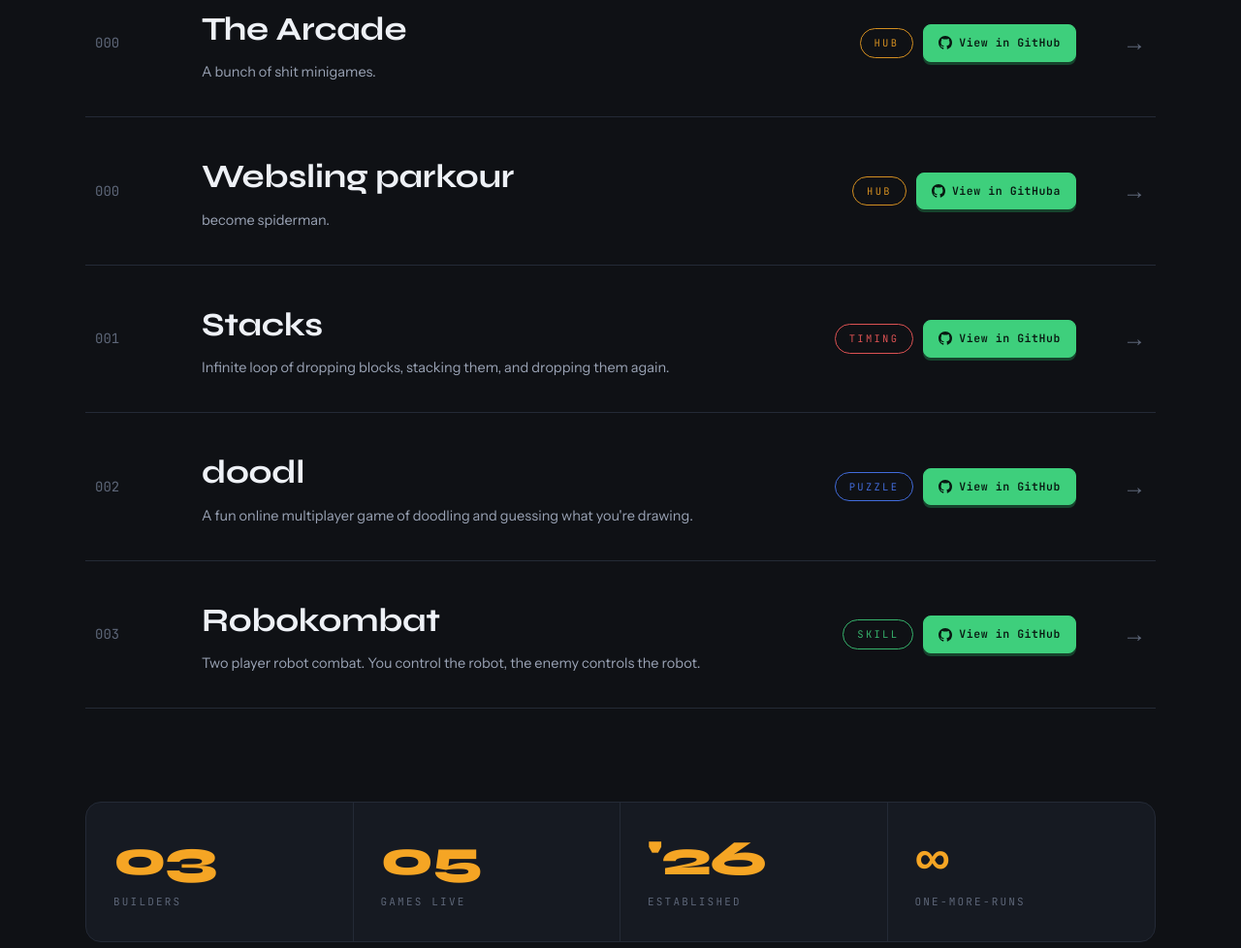
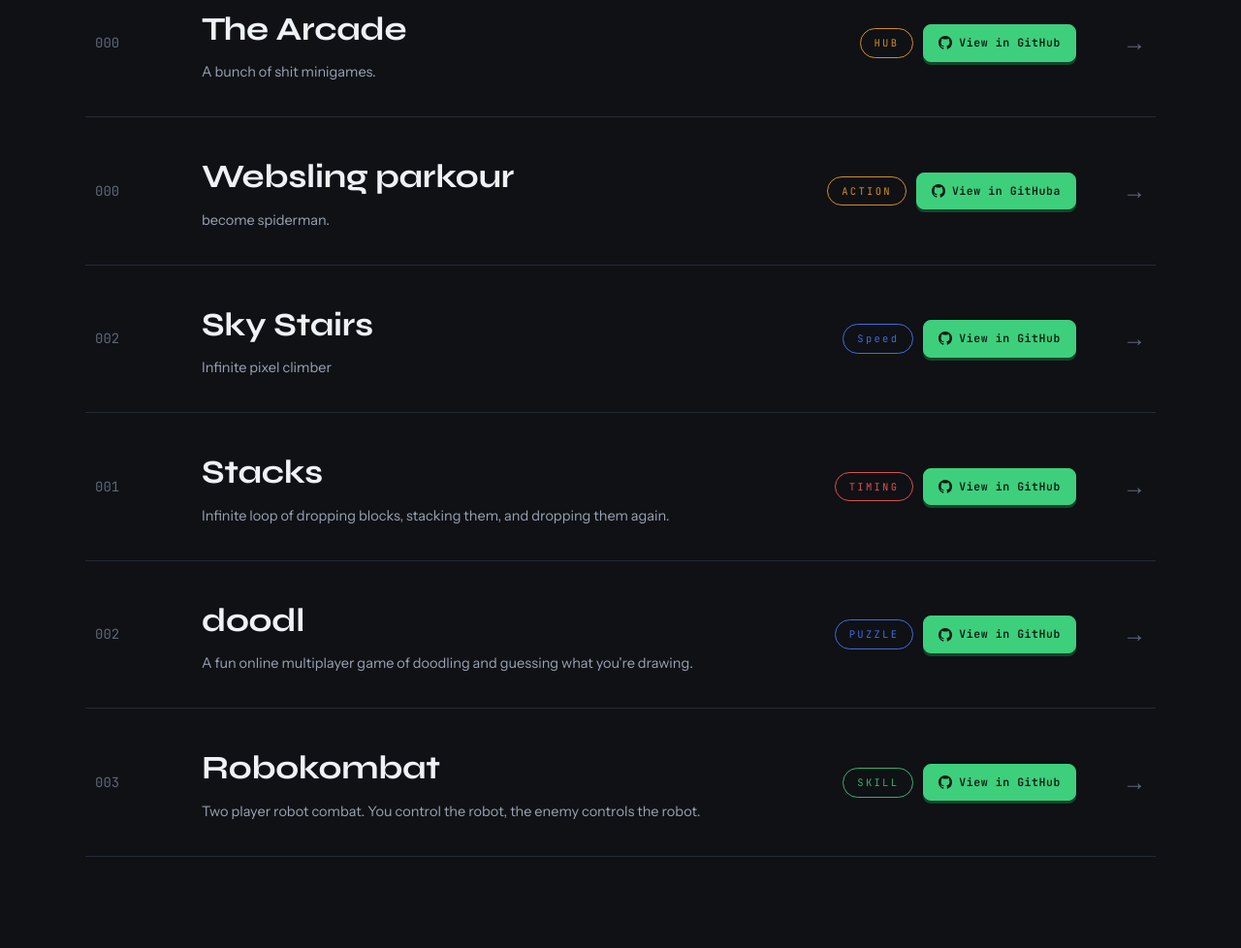
Before and after one commit to 3bitfun/3bitfun.github.io, a plain HTML site: page index.html in a window 1280 px wide. Shown: the part 1494-2472 px from the top of the page at 97% size. Drawn offline with Linux system fonts and the light colour scheme.

Commit message:
Update index.html

```diff
--- a/index.html
+++ b/index.html
@@ -341,7 +341,7 @@
           <p>become spiderman.</p>
         </a>
         <div class="gMeta">
-          <span class="gTag">HUB</span>
+          <span class="gTag">ACTION</span>
           <a class="gRepoBtn" href="https://github.com/3bitfun/websling-parkour" target="_blank" rel="noopener">
             <svg viewBox="0 0 16 16"><path d="M8 0C3.58 0 0 3.58 0 8c0 3.54 2.29 6.53 5.47 7.59.4.07.55-.17.55-.38 0-.19-.01-.82-.01-1.49-2.01.37-2.53-.49-2.69-.94-.09-.23-.48-.94-.82-1.13-.28-.15-.68-.52-.01-.53.63-.01 1.08.58 1.23.82.72 1.21 1.87.87 2.33.66.07-.52.28-.87.51-1.07-1.78-.2-3.64-.89-3.64-3.95 0-.87.31-1.59.82-2.15-.08-.2-.36-1.02.08-2.12 0 0 .67-.21 2.2.82.64-.18 1.32-.27 2-.27.68 0 1.36.09 2 .27 1.53-1.04 2.2-.82 2.2-.82.44 1.1.16 1.92.08 2.12.51.56.82 1.27.82 2.15 0 3.07-1.87 3.75-3.65 3.95.29.25.54.73.54 1.48 0 1.07-.01 1.93-.01 2.2 0 .21.15.46.55.38A8.013 8.013 0 0016 8c0-4.42-3.58-8-8-8z"/></svg>
             View in GitHuba
@@ -349,6 +349,23 @@
         </div>
         <span class="gArr">→</span>
       </div>
+
+      <div class="gRow reveal" style="--acc:var(--blue)">
+        <span class="num">002</span>
+        <a class="gMain" href="https://deano-139.github.io/sky-stairs/">
+          <h3>Sky Stairs</h3>
+          <p>Infinite pixel climber</p>
+        </a>
+        <div class="gMeta">
+          <span class="gTag">Speed</span>
+          <a class="gRepoBtn" href="https://github.com/deano-139/sky-stairs/" target="_blank" rel="noopener">
+            <svg viewBox="0 0 16 16"><path d="M8 0C3.58 0 0 3.58 0 8c0 3.54 2.29 6.53 5.47 7.59.4.07.55-.17.55-.38 0-.19-.01-.82-.01-1.49-2.01.37-2.53-.49-2.69-.94-.09-.23-.48-.94-.82-1.13-.28-.15-.68-.52-.01-.53.63-.01 1.08.58 1.23.82.72 1.21 1.87.87 2.33.66.07-.52.28-.87.51-1.07-1.78-.2-3.64-.89-3.64-3.95 0-.87.31-1.59.82-2.15-.08-.2-.36-1.02.08-2.12 0 0 .67-.21 2.2.82.64-.18 1.32-.27 2-.27.68 0 1.36.09 2 .27 1.53-1.04 2.2-.82 2.2-.82.44 1.1.16 1.92.08 2.12.51.56.82 1.27.82 2.15 0 3.07-1.87 3.75-3.65 3.95.29.25.54.73.54 1.48 0 1.07-.01 1.93-.01 2.2 0 .21.15.46.55.38A8.013 8.013 0 0016 8c0-4.42-3.58-8-8-8z"/></svg>
+            View in GitHub
+          </a>
+        </div>
+        <span class="gArr">→</span>
+      </div>
+
       <div class="gRow reveal" style="--acc:var(--red)">
         <span class="num">001</span>
         <a class="gMain" href="https://deano-139.github.io/stacks/">
```
